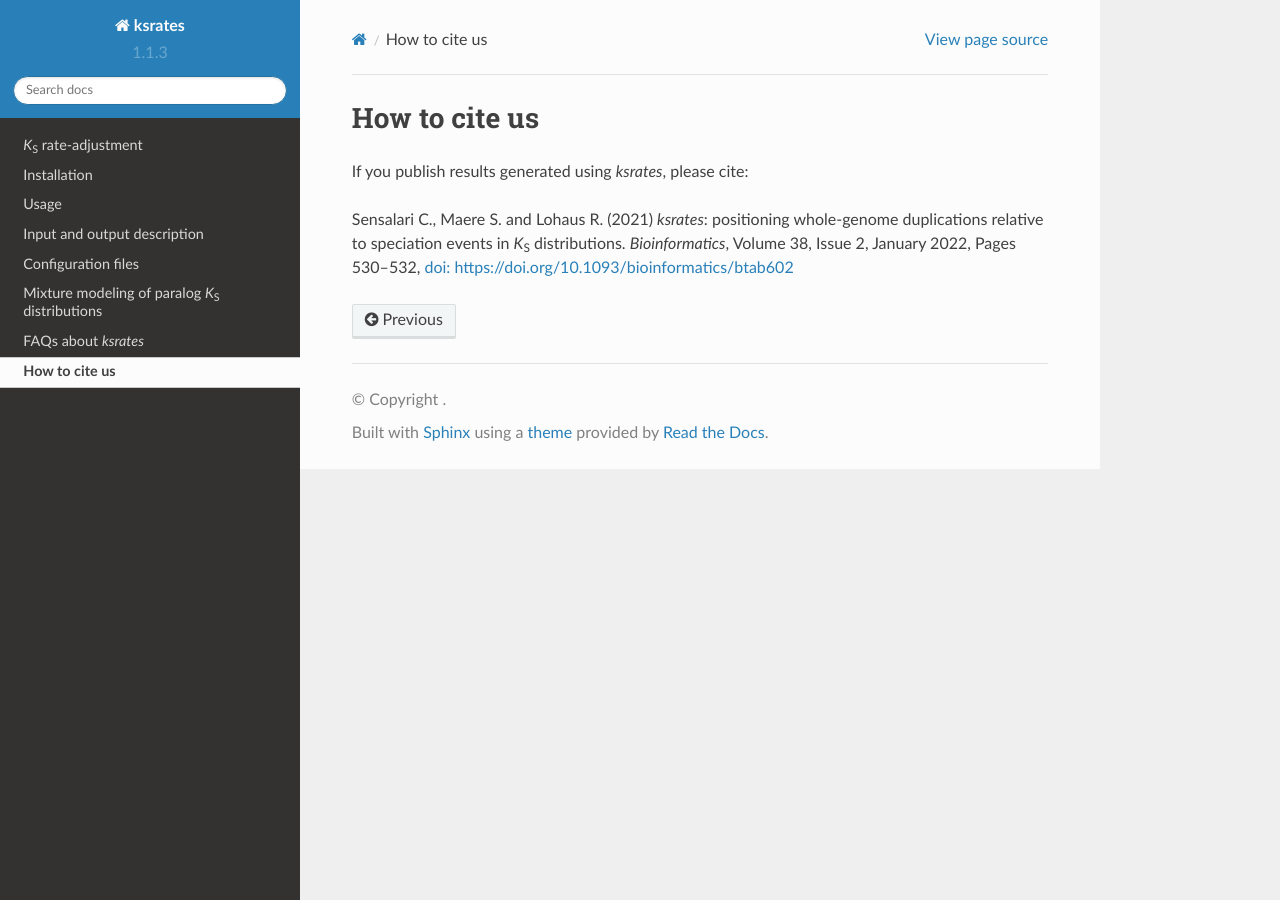
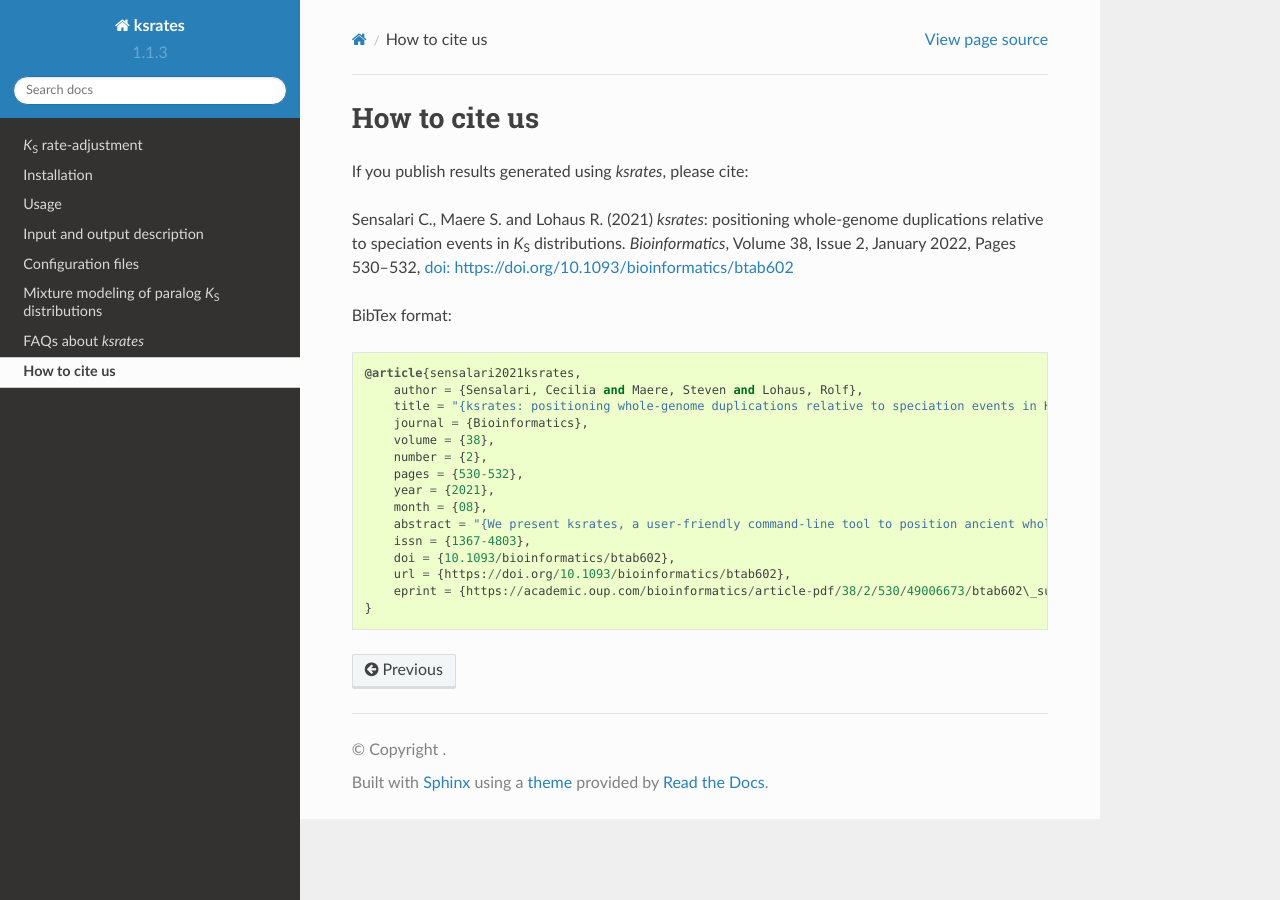
Before and after one commit to VIB-PSB/ksrates, a Sphinx documentation site: the page built from doc/source/citation_acknowledgement.rst, in a window 1280 px wide. Built offline with Sphinx 7.4.7 and the Read the Docs theme 2.0.0, drawn with Linux system fonts in a browser that asks for light colours.

Commit message:
Add BibTex citation format

```diff
--- a/doc/source/citation_acknowledgement.rst
+++ b/doc/source/citation_acknowledgement.rst
@@ -1,7 +1,24 @@
-
 How to cite us
 ==============
 
 If you publish results generated using *ksrates*, please cite:
 
 Sensalari C., Maere S. and Lohaus R. (2021) *ksrates*: positioning whole-genome duplications relative to speciation events in *K*:sub:`S` distributions. *Bioinformatics*, Volume 38, Issue 2, January 2022, Pages 530–532, `doi: https://doi.org/10.1093/bioinformatics/btab602 <https://doi.org/10.1093/bioinformatics/btab602>`__
+
+BibTex format::
+
+    @article{sensalari2021ksrates,
+        author = {Sensalari, Cecilia and Maere, Steven and Lohaus, Rolf},
+        title = "{ksrates: positioning whole-genome duplications relative to speciation events in KS distributions}",
+        journal = {Bioinformatics},
+        volume = {38},
+        number = {2},
+        pages = {530-532},
+        year = {2021},
+        month = {08},
+        abstract = "{We present ksrates, a user-friendly command-line tool to position ancient whole-genome duplication events with respect to speciation events in a phylogeny by comparing paralog and ortholog KS distributions derived from genomic or transcriptomic sequences, while adjusting for substitution rate differences among the lineages involved.ksrates is implemented in Python 3 and as a Nextflow pipeline. The source code, Singularity and Docker containers, documentation and tutorial are available via https://github.com/VIB-PSB/ksrates.Supplementary data are available at Bioinformatics online.}",
+        issn = {1367-4803},
+        doi = {10.1093/bioinformatics/btab602},
+        url = {https://doi.org/10.1093/bioinformatics/btab602},
+        eprint = {https://academic.oup.com/bioinformatics/article-pdf/38/2/530/49006673/btab602\_supplementary\_data.pdf},
+    }
```
